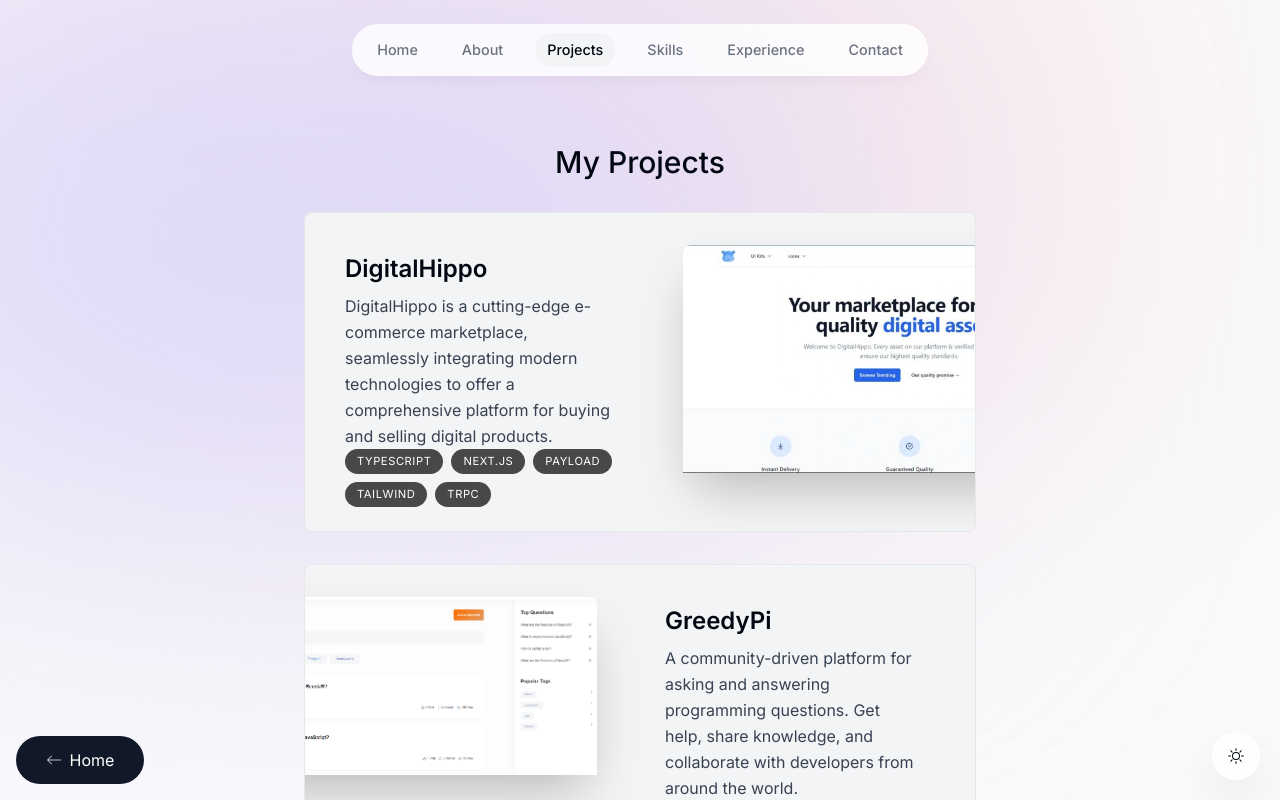
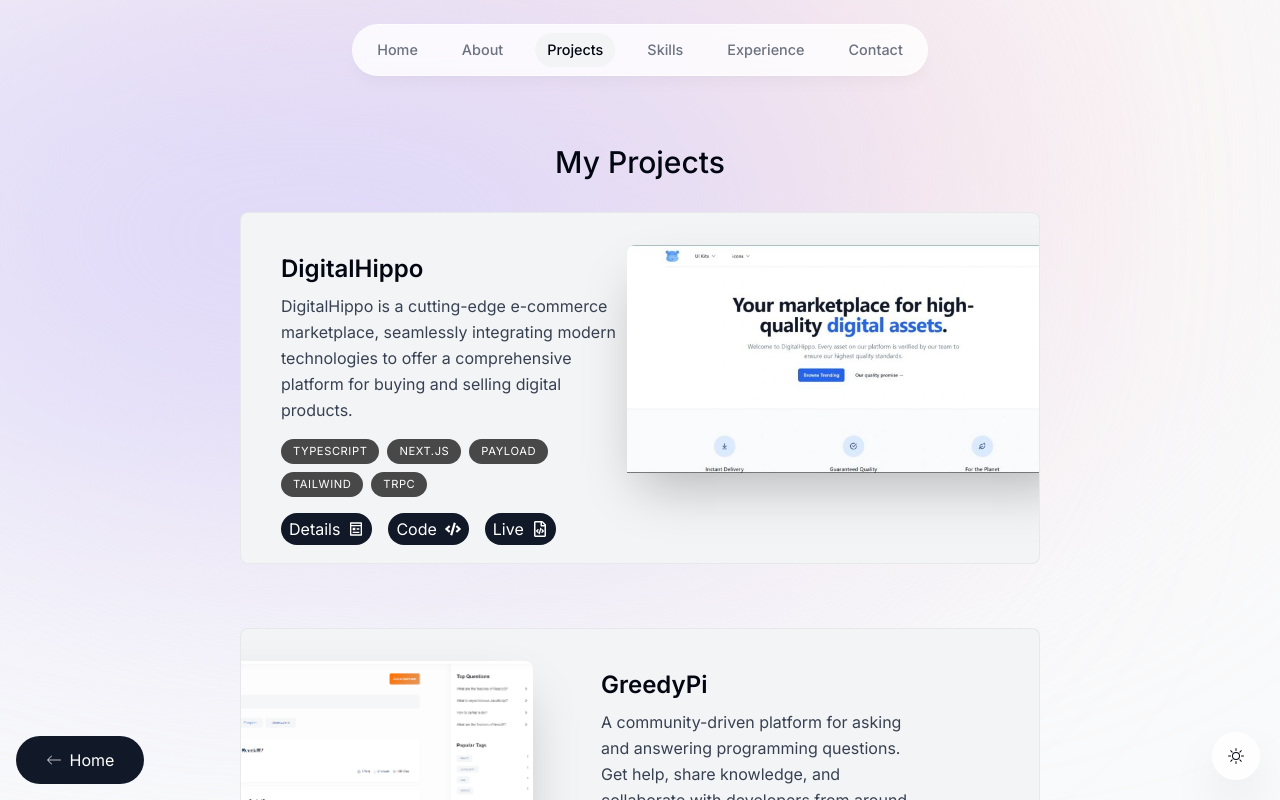
Before and after one commit to 0xaira/portfolio, a Next.js app: page /projects in a window 1280 px wide. Shown: the top 800 px of the page. Built offline with nearby package versions, Linux system fonts and the light colour scheme.

Commit message:
Feat: Added view code,details and live button to the projects

```diff
--- a/components/HeaderProjects.tsx
+++ /dev/null
@@ -1,23 +0,0 @@
-// projects/Header.tsx
-import React from "react";
-import Link from "next/link";
-
-const HeaderProjects = () => {
-  return (
-    <header className="z-[999] relative">
-      <nav className="flex fixed top-[0.15rem] left-1/2 h-12 -translate-x-1/2 py-2 sm:top-[1.7rem] sm:h-[initial] sm:py-0">
-        <ul className="flex w-[22rem] flex-wrap items-center justify-center gap-y-1 text-[0.9rem] font-medium text-gray-500 sm:w-[initial] sm:flex-nowrap sm:gap-5">
-          <li className="h-3/4 flex items-center justify-center relative">
-            <Link href="/">
-              <h1 className="flex w-full items-center justify-center px-3 py-3 hover:text-gray-950 transition dark:text-gray-500 dark:hover:text-gray-300">
-                Home
-              </h1>
-            </Link>
-          </li>
-        </ul>
-      </nav>
-    </header>
-  );
-};
-
-export default HeaderProjects;
--- a/components/HomeBtn.tsx
+++ b/components/HomeBtn.tsx
@@ -6,7 +6,8 @@ const HomeBtn = () => {
   return (
     <Link href="/">
       <h1 className="fixed left-4 bottom-4 z-50 flex items-center justify-center gap-2 h-[3rem] w-[8rem] bg-gray-900 text-white rounded-full outline-none transition-all focus:scale-110 hover:scale-110 hover:bg-gray-950 active:scale-105 dark:bg-white dark:bg-opacity-10 disabled:scale-100 disabled:bg-opacity-65">
-        <BsArrowLeft className="opacity-70 group-hover:translate-x-1 transition" />Home
+        <BsArrowLeft className="opacity-70 group-hover:translate-x-1 transition" />
+        <span className="hidden sm:inline">Home</span>
       </h1>
     </Link>
   );
--- a/components/Project.tsx
+++ b/components/Project.tsx
@@ -1,17 +1,22 @@
-"use client";
+// Import necessary modules
 import { projectsData } from "@/lib/data";
 import Image from "next/image";
 import { motion, useScroll, useTransform } from "framer-motion";
 import { useRef } from "react";
+import { RiPagesLine } from "react-icons/ri";
+import { FaCode, FaRegFileCode } from "react-icons/fa";
 
+// Define the type for project props
 type ProjectProps = (typeof projectsData)[number];
 
+// Project component
 export default function Project({
   title,
   description,
   tags,
   imageUrl,
 }: ProjectProps) {
+  // Ref for scroll animation
   const ref = useRef<HTMLDivElement>(null);
   const { scrollYProgress } = useScroll({
     target: ref,
@@ -20,6 +25,7 @@ export default function Project({
   const scaleProgess = useTransform(scrollYProgress, [0, 1], [0.8, 1]);
   const opacityProgess = useTransform(scrollYProgress, [0, 1], [0.6, 1]);
 
+  // JSX
   return (
     <motion.div
       ref={ref}
@@ -29,13 +35,18 @@ export default function Project({
       }}
       className="group mb-3 sm:mb-8 last:mb-0"
     >
-      <section className="bg-gray-100 max-w-[42rem] border border-black/5 rounded-lg overflow-hidden sm:pr-8 relative sm:h-[20rem] hover:bg-gray-200 transition sm:group-even:pl-8 dark:text-white dark:bg-white/10 dark:hover:bg-white/20">
+      {/* Main container */}
+      <section className="bg-gray-100 max-w-[50rem] border border-black/5 rounded-lg overflow-hidden sm:pr-8 relative sm:h-[20rem] lg:h-[22rem] hover:bg-gray-200 transition sm:group-even:pl-8 dark:text-white dark:bg-white/10 dark:hover:bg-white/20" style={{ marginBottom: "2rem" }}>
+        {/* Content container */}
         <div className="pt-4 pb-7 px-5 sm:pl-10 sm:pr-2 sm:pt-10 sm:max-w-[50%] flex flex-col h-full sm:group-even:ml-[18rem]">
+          {/* Title */}
           <h3 className="text-2xl font-semibold">{title}</h3>
+          {/* Description */}
           <p className="mt-2 leading-relaxed text-gray-700 dark:text-white/70">
             {description}
           </p>
-          <ul className="flex flex-wrap mt-4 gap-2 sm:mt-auto">
+          {/* Tags */}
+          <ul className="flex flex-wrap mt-4 gap-2">
             {tags.map((tag, index) => (
               <li
                 className="bg-black/[0.7] px-3 py-1 text-[0.7rem] uppercase tracking-wider text-white rounded-full dark:text-white/70"
@@ -45,13 +56,31 @@ export default function Project({
               </li>
             ))}
           </ul>
+          {/* Buttons */}
+          <div className="flex mt-4 gap-4">
+          <button className="flex items-center gap-2 px-2 py-1 bg-gray-900 text-white rounded-full transition hover:bg-gray-800 focus:outline-none">
+              <span>Details</span>
+              <RiPagesLine />
+            </button>
+
+
+            <button className="flex items-center gap-2 px-2 py-1 bg-gray-900 text-white rounded-full transition hover:bg-gray-800 focus:outline-none">
+              <span> Code</span>
+              <FaCode />
+            </button>
+            {/* Live button */}
+            <button className="flex items-center gap-2 px-2 py-1 bg-gray-900 text-white rounded-full transition hover:bg-gray-800 focus:outline-none">
+              <span>Live</span>
+              <FaRegFileCode />
+            </button>
           </div>
-
+        </div>
+        {/* Image */}
         <Image
           src={imageUrl}
           alt="Project I worked on"
           quality={95}
-          className="absolute hidden sm:block top-8 -right-40 w-[28.25rem] rounded-t-lg shadow-2xl
+          className="absolute hidden sm:block top-8 -right-10 w-[28.25rem] rounded-t-lg shadow-2xl
           transition
           group-hover:scale-[1.04]
           group-hover:-translate-x-3
```
Also changed, not shown: app/globals.css (line endings or trailing spaces). Lines whose indentation alone changed are shown as unchanged.
